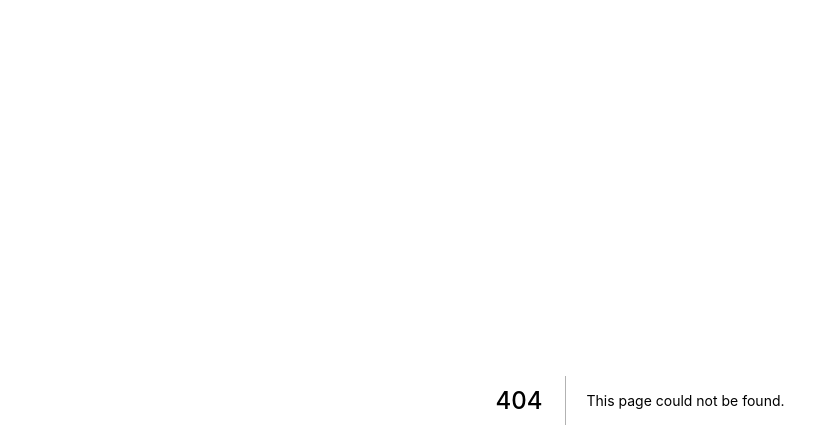
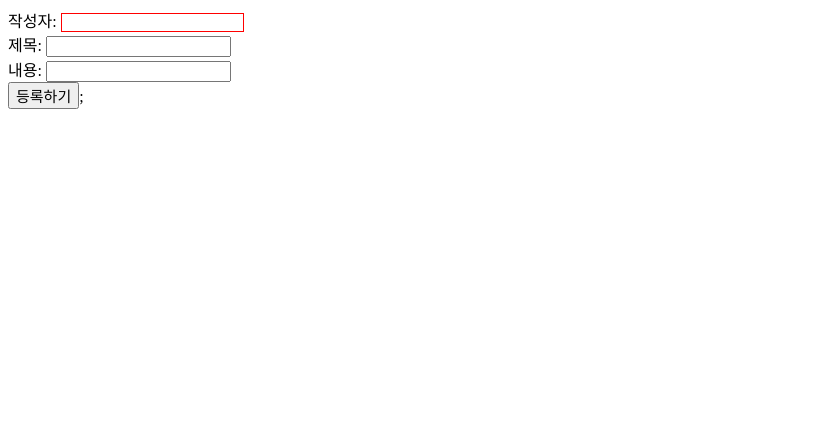
Before and after one commit to jjunohj/CC_React, a Next.js app: page /10-01-typescript-boards/new in a window 1280 px wide. Before the commit this address had no page. Shown: the top 448 px of the page, without its empty margins (0-839 px from the left). Built offline with nearby package versions, Linux system fonts and the light colour scheme.

Commit message:
Lecture 10

```diff
--- /dev/null
+++ b/pages/10-01-typescript-boards/new/index.tsx
@@ -0,0 +1,5 @@
+import BoardWrite from "../../../src/components/units/board/10-write/BoardWrite.container";
+
+export default function GraphqlMutationPage() {
+  return <BoardWrite isEdit={false} />;
+}
--- /dev/null
+++ b/src/components/units/board/10-write/BoardWrite.container.tsx
@@ -0,0 +1,93 @@
+import { useMutation } from "@apollo/client";
+import { useState } from "react";
+import BoardWriteUI from "./BoardWrite.presenter";
+import { CREATE_BOARD, UPDATE_BOARD } from "./BoardWrite.queries";
+import { useRouter } from "next/router";
+
+interface IProps {
+  isEdit: boolean;
+  data?: any;
+}
+
+export default function BoardWrite(props: IProps) {
+  const router = useRouter();
+  const [mycolor, setMycolor] = useState(false);
+  // 자바스크립트 영역
+  const [writer, setWriter] = useState("");
+  const [title, setTitle] = useState("");
+  const [contents, setContents] = useState("");
+
+  const [나의함수] = useMutation(CREATE_BOARD);
+  const [updateBoard] = useMutation(UPDATE_BOARD);
+
+  const onClickSubmit = async () => {
+    const result = await 나의함수({
+      variables: {
+        // variables 이게 $ 역할을 해준다. 원래는 $를 써줘야함
+        writer: writer,
+        title: title,
+        contents: contents,
+      },
+    });
+    console.log(result);
+    alert(result.data.createBoard.message);
+    router.push(`/10-01-typescript-boards/${result.data.createBoard.number}`);
+  };
+
+  const onClickUpdate = async () => {
+    const myvariables = {
+      number: Number(router.query.number),
+    };
+    if (writer) myvariables.writer = writer;
+    if (title) myvariables.title = title;
+    if (contents) myvariables.contents = contents;
+
+    //1. 수정하기 뮤테이션 날리기
+    const result = await updateBoard({
+      variables: myvariables,
+    });
+
+    //2. 상세페이지로 이동하기.
+    console.log(result);
+    alert(result.data.updateBoard.message);
+    router.push(`/10-01-typescript-boards/${result.data?.updateBoard.number}`);
+  };
+
+  const onChangeWriter = (event) => {
+    if (event.target.value && title && contents) {
+      setMycolor(true);
+    }
+    setWriter(event.target.value);
+  };
+
+  const onChangeTitle = (event) => {
+    if (writer && event.target.value && contents) {
+      setMycolor(true);
+    }
+    setTitle(event.target.value);
+  };
+
+  const onChangeContents = (event) => {
+    if (writer && title && event.target.value) {
+      setMycolor(true);
+    }
+    setContents(event.target.value);
+  };
+
+  // HTML 영역
+  // props 객체 생성
+  return (
+    <>
+      {BoardWriteUI({
+        onClickSubmit: onClickSubmit,
+        onClickUpdate: onClickUpdate,
+        onChangeWriter: onChangeWriter,
+        onChangeTitle: onChangeTitle,
+        onChangeContents: onChangeContents,
+        mycolor: mycolor,
+        isEdit: props.isEdit,
+        data: props.data,
+      })}
+    </>
+  );
+}
--- /dev/null
+++ b/src/components/units/board/10-write/BoardWrite.presenter.tsx
@@ -0,0 +1,41 @@
+import * as S from "./BoardWrite.styles";
+
+export default function BoardWriteUI(props) {
+  // 자바스크립트 영역
+
+  // HTML 영역
+  return (
+    <>
+      작성자:{" "}
+      <S.RedInput
+        type="text"
+        onChange={props.onChangeWriter}
+        defaultValue={props.data?.fetchBoard.writer}
+      />{" "}
+      <br />
+      제목:{" "}
+      <input
+        type="text"
+        onChange={props.onChangeTitle}
+        defaultValue={props.data?.fetchBoard.title}
+      />{" "}
+      <br />
+      내용:{" "}
+      <input
+        type="text"
+        onChange={props.onChangeContents}
+        defaultValue={props.data?.fetchBoard.contents}
+      />{" "}
+      <br />
+      <S.BlueButton
+        rrr="15px"
+        qqq="blue"
+        zzz={props.mycolor}
+        onClick={props.isEdit ? props.onClickUpdate : props.onClickSubmit}
+      >
+        {props.isEdit ? "수정" : "등록"}하기
+      </S.BlueButton>
+      ;
+    </>
+  );
+}
--- /dev/null
+++ b/src/components/units/board/10-write/BoardWrite.queries.ts
@@ -0,0 +1,34 @@
+import { gql } from "@apollo/client";
+
+// 컴포넌트가 아님, 그냥 변수임
+export const CREATE_BOARD = gql`
+  mutation createBoard($writer: String, $title: String, $contents: String) {
+    # 타입
+    createBoard(writer: $writer, title: $title, contents: $contents) {
+      # 변수
+      _id
+      number
+      message
+    }
+  }
+`;
+
+export const UPDATE_BOARD = gql`
+  mutation updateBoard(
+    $number: Int
+    $writer: String
+    $title: String
+    $contents: String
+  ) {
+    updateBoard(
+      number: $number
+      writer: $writer
+      title: $title
+      contents: $contents
+    ) {
+      _id
+      number
+      message
+    }
+  }
+`;
--- /dev/null
+++ b/src/components/units/board/10-write/BoardWrite.styles.ts
@@ -0,0 +1,10 @@
+import styled from "@emotion/styled";
+
+export const RedInput = styled.input`
+  border: 1px solid red;
+`;
+
+export const BlueButton = styled.button`
+  font-size: ${(props) => props.rrr};
+  background-color: ${(props) => (props.zzz === true ? "yellow" : "default")};
+`;
```
Also changed, not shown: pages/10-01-typescript-boards/[number]/edit/index.tsx (added, +25 -0 lines), pages/10-01-typescript-boards/[number]/index.tsx (added, +47 -0 lines).
